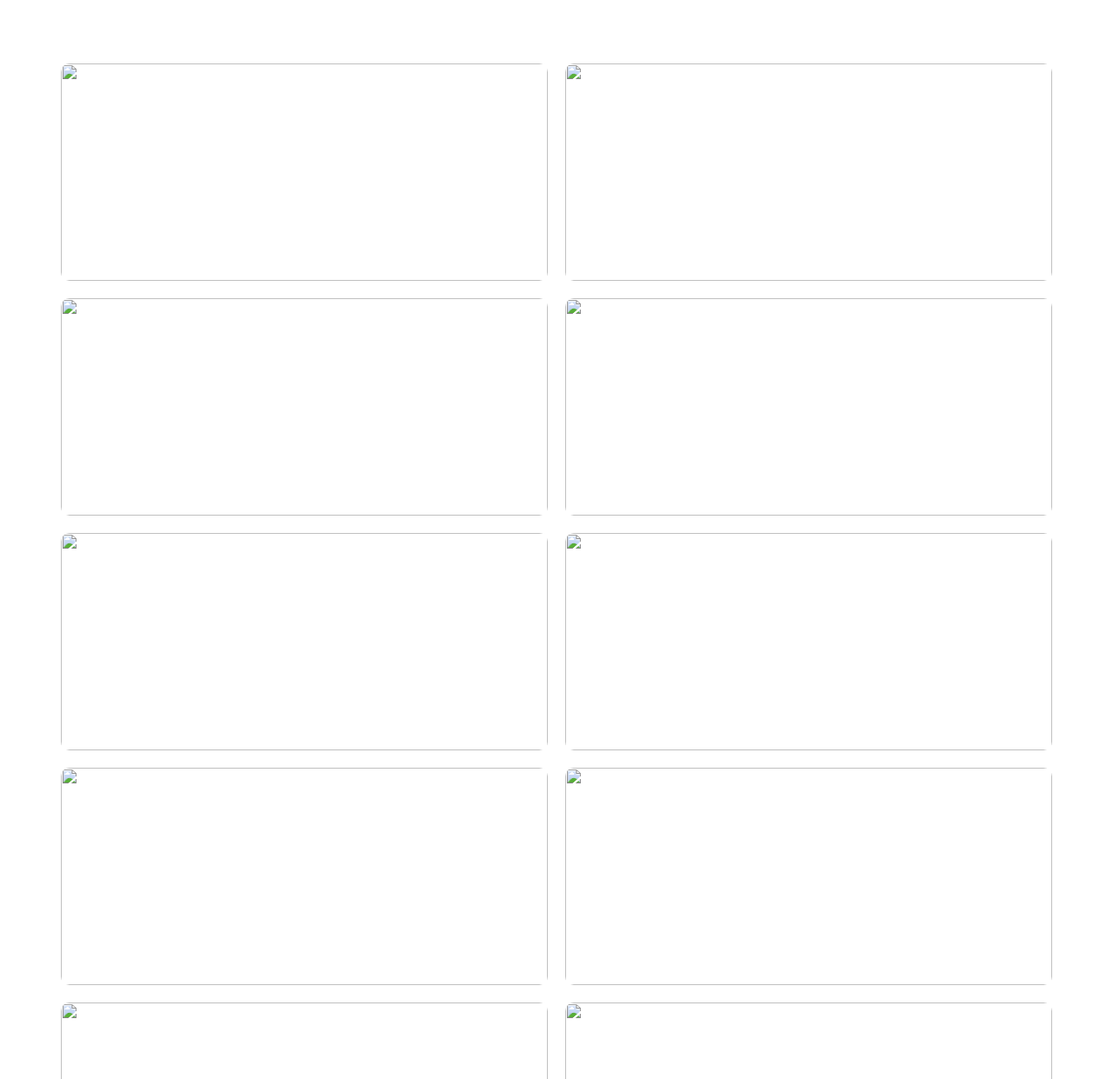
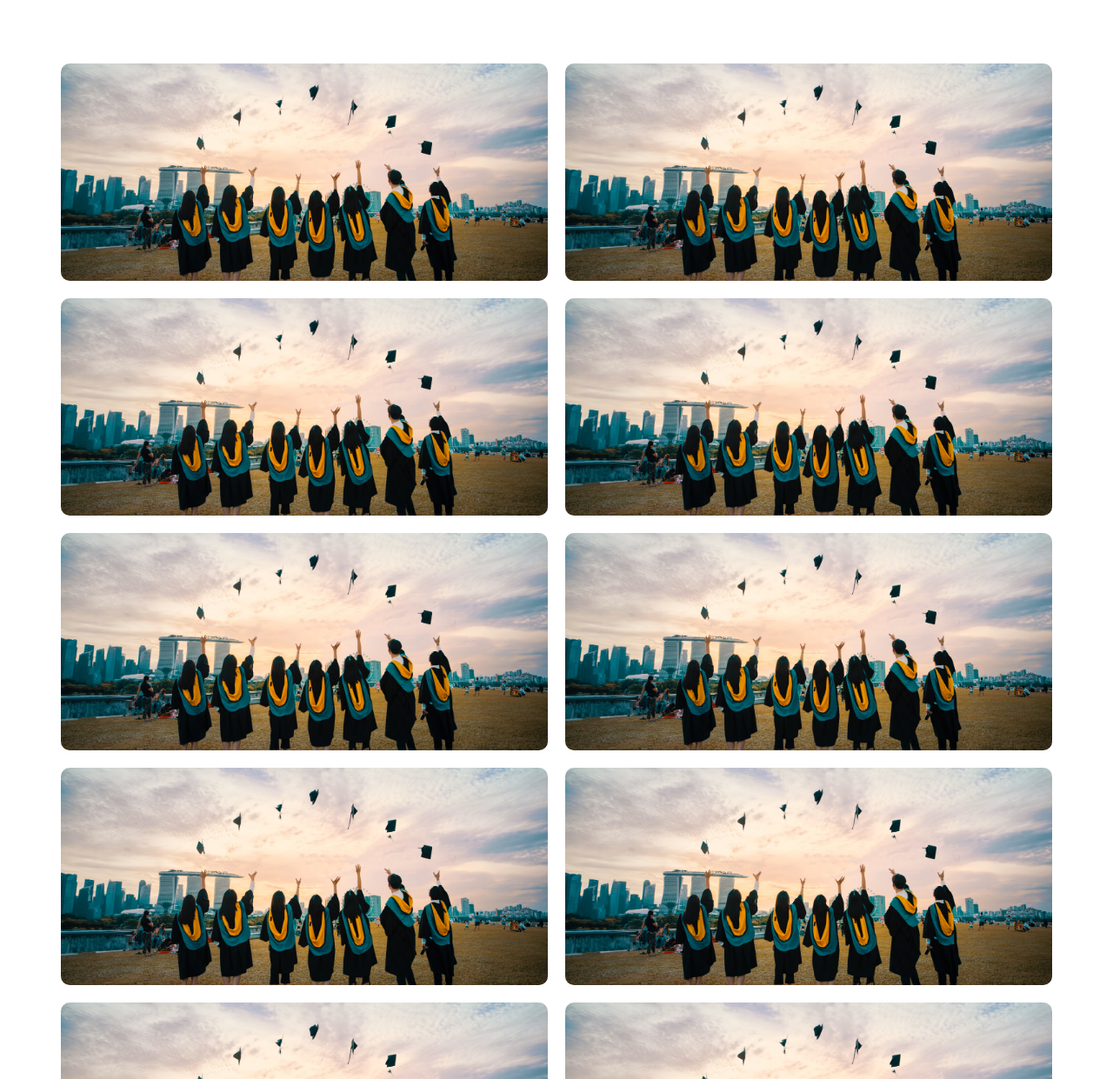
Before and after one commit to Mita-Mita/Bootstrap-html-css-responsive-website, a plain HTML site: page gallery.html in a window 1280 px wide. Shown: the part 599-1840 px from the top of the page at 87% size. Drawn offline with nearby package versions, Linux system fonts and the light colour scheme.

```diff
--- a/gallery.html
+++ b/gallery.html
@@ -95,18 +95,18 @@
 <!--gallery-->
     <h1 class="text-center mt-4">Our Photo Gallery</h1>
 <div class="gallery">
-    <img src="picture/slider-two.avif" alt="" class="img-fluid">
-<img src="picture/slider-two.avif" alt="" class="img-fluid">
-<img src="picture/slider-two.avif" alt="" class="img-fluid">
-<img src="picture/slider-two.avif" alt="" class="img-fluid">
-<img src="picture/slider-two.avif" alt="" class="img-fluid">
-<img src="picture/slider-two.avif" alt="" class="img-fluid">
-<img src="picture/slider-two.avif" alt="" class="img-fluid">
-<img src="picture/slider-two.avif" alt="" class="img-fluid">
-<img src="picture/slider-two.avif" alt="" class="img-fluid">
-<img src="picture/slider-two.avif" alt="" class="img-fluid">
-<img src="picture/slider-two.avif" alt="" class="img-fluid">
-<img src="picture/slider-two.avif" alt="" class="img-fluid">
+    <img src="slider-two.avif" alt="" class="img-fluid">
+<img src="slider-two.avif" alt="" class="img-fluid">
+<img src="slider-two.avif" alt="" class="img-fluid">
+<img src="slider-two.avif" alt="" class="img-fluid">
+<img src="slider-two.avif" alt="" class="img-fluid">
+<img src="slider-two.avif" alt="" class="img-fluid">
+<img src="slider-two.avif" alt="" class="img-fluid">
+<img src="slider-two.avif" alt="" class="img-fluid">
+<img src="slider-two.avif" alt="" class="img-fluid">
+<img src="slider-two.avif" alt="" class="img-fluid">
+<img src="slider-two.avif" alt="" class="img-fluid">
+<img src="slider-two.avif" alt="" class="img-fluid">
 </div>
 <!--footer-->
 <footer class="footer bg-dark text-white pt-5">
```
